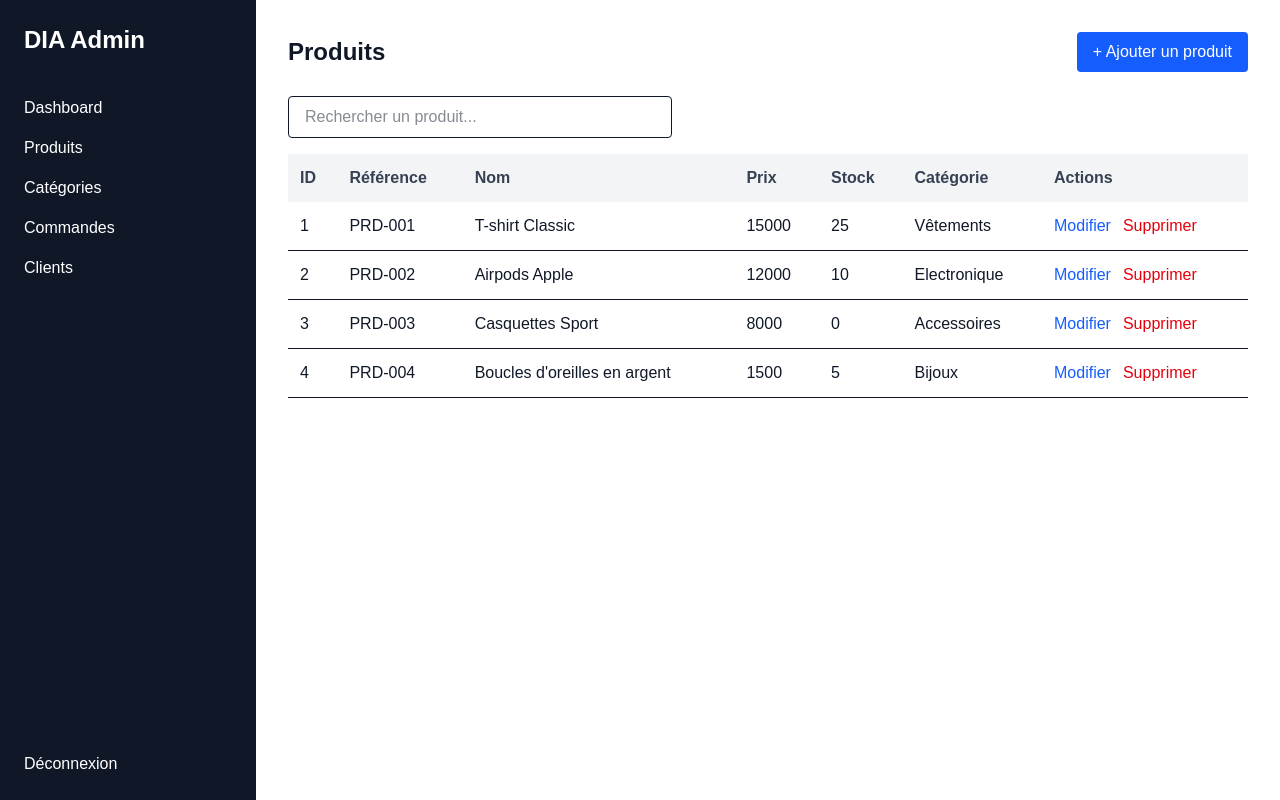
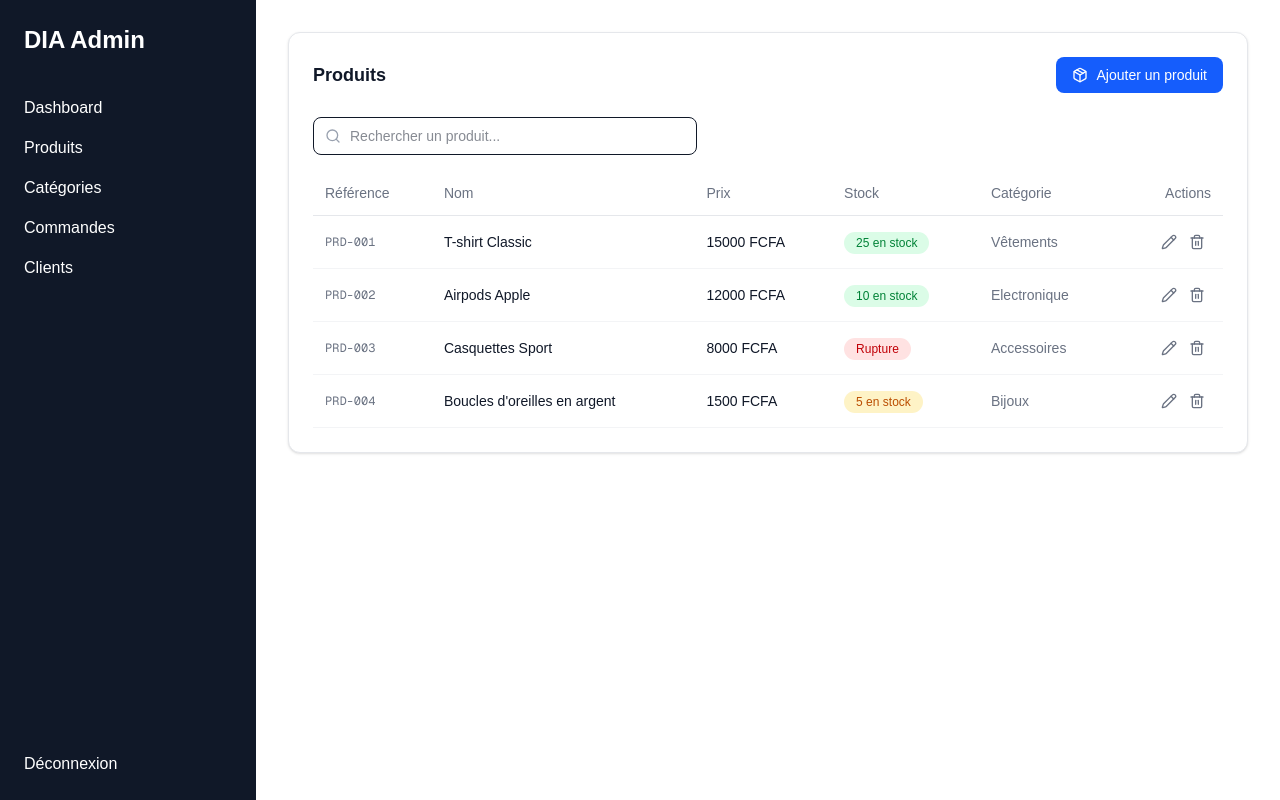
Before and after one commit to Bewan-ephra/Dia-FrontEnd, a Next.js app: page /admin/produits in a window 1280 px wide. Built offline with nearby package versions, Linux system fonts and the light colour scheme; sample sign-in values are in the browser's storage.

Commit message:
Modernisation design tableau Produits avec lucide-react (icones, badges stock)

```diff
--- a/app/admin/produits/page.tsx
+++ b/app/admin/produits/page.tsx
@@ -2,6 +2,7 @@
 import { useState} from "react";
 import { products} from "@/lib/products";
 import Link from "next/link";
+import { Pencil, Trash2, Search, Package } from "lucide-react";
 export default function ProductsPage() {
    const [productList, setProductList] = useState(products);
 const [search, setSearch] = useState("");
@@ -12,55 +13,80 @@ const filteredProducts = productList.filter((product) =>
 function handleDelete(id: number) {
   setProductList(productList.filter((p) => p.id !== id));
 }
+
+function getStockBadge(stock: number) {
+  if (stock === 0) return "bg-red-100 text-red-700";
+  if (stock < 10) return "bg-amber-100 text-amber-700";
+  return "bg-green-100 text-green-700";
+}
     return (
-       <div>
+     <div className="bg-white rounded-xl border border-gray-200 p-6 shadow-sm">
   <div className="flex justify-between items-center mb-6">
-    <h1 className="text-2xl font-bold">Produits</h1>
+    <h1 className="text-lg font-semibold text-gray-900">Produits</h1>
     <Link
       href="/admin/produits/nouveau"
-      className="bg-blue-600 text-white rounded px-4 py-2"
+      className="bg-blue-600 hover:bg-blue-700 text-white rounded-lg px-4 py-2 text-sm font-medium flex items-center gap-2"
     >
-      + Ajouter un produit
+      <Package size={16} />
+      Ajouter un produit
     </Link>
   </div>
+
+  <div className="relative mb-4 max-w-sm">
+  <Search
+    size={16}
+    className="absolute left-3 top-1/2 -translate-y-1/2 text-gray-400"
+  />
   <input
     type="text"
     placeholder="Rechercher un produit..."
     value={search}
     onChange={(e) => setSearch(e.target.value)}
-    className="border rounded px-4 py-2 mb-4 w-full max-w-sm"
+    className="border rounded-lg pl-9 pr-4 py-2 w-full text-sm"
   />
-  <table className="w-full border-collapse">
+</div>
+
+  <table className="w-full border-collapse text-sm">
   <thead>
-                    <tr className="bg-gray-100 text-left text-gray-700">
-                    <th className="p-3">ID</th>
-                    <th className="p-3">Référence</th>
-                    <th className="p-3">Nom</th>
-                    <th className="p-3">Prix</th>
-                    <th className="p-3">Stock</th>
-                    <th className="p-3">Catégorie</th>
-                    <th className="p-3">Actions</th>
+    <tr className="border-b border-gray-200 text-left text-gray-500">
+      <th className="p-3 font-medium">Référence</th>
+      <th className="p-3 font-medium">Nom</th>
+      <th className="p-3 font-medium">Prix</th>
+      <th className="p-3 font-medium">Stock</th>
+      <th className="p-3 font-medium">Catégorie</th>
+      <th className="p-3 font-medium text-right">Actions</th>
     </tr>
   </thead>
   <tbody>
     {filteredProducts.map((product) => (
-                       <tr key={product.id} className="border-b">
-                        <td className="p-3">{product.id}</td>
-                        <td className="p-3">{product.reference}</td>
-                        <td className="p-3">{product.name}</td>
-                        <td className="p-3">{product.price}</td>
-                        <td className="p-3">{product.stock}</td>
-                        <td className="p-3">{product.category}</td>
+      <tr key={product.id} className="border-b border-gray-100 hover:bg-gray-50">
+        <td className="p-3 text-gray-500 font-mono text-xs">
+          {product.reference}
+        </td>
+        <td className="p-3 font-medium text-gray-900">{product.name}</td>
+        <td className="p-3">{product.price} FCFA</td>
         <td className="p-3">
-                            <Link href={`/admin/produits/${product.id}`}className="text-blue-600 mr-3">
-                            Modifier
+          <span
+            className={`px-3 py-1 rounded-full text-xs font-medium ${getStockBadge(
+              product.stock
+            )}`}
+          >
+            {product.stock === 0 ? "Rupture" : `${product.stock} en stock`}
+          </span>
+        </td>
+        <td className="p-3 text-gray-500">{product.category}</td>
+        <td className="p-3 text-right">
+          <Link
+            href={`/admin/produits/${product.id}`}
+            className="inline-flex text-gray-500 hover:text-blue-600 p-1.5"
+          >
+            <Pencil size={16} />
           </Link>
-
           <button
             onClick={() => handleDelete(product.id)}
-                            className="text-red-600"
+            className="inline-flex text-gray-500 hover:text-red-600 p-1.5"
           >
-                              Supprimer
+            <Trash2 size={16} />
                             </button>
                         </td>
                        </tr>
--- a/package.json
+++ b/package.json
@@ -9,6 +9,7 @@
     "lint": "eslint"
   },
   "dependencies": {
+    "lucide-react": "^1.33.0",
     "next": "16.3.0",
     "react": "19.2.8",
     "react-dom": "19.2.8"
```
Also changed, not shown: 1 other file (tests, documents, lock files or other folders). Lines whose indentation alone changed are shown as unchanged.
